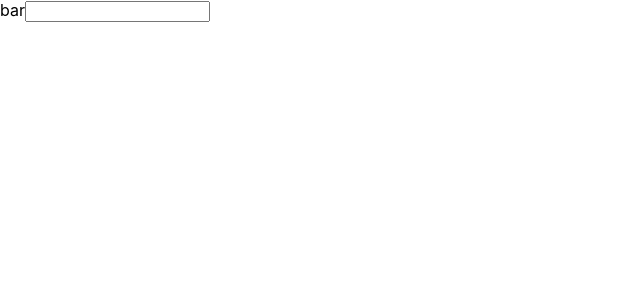
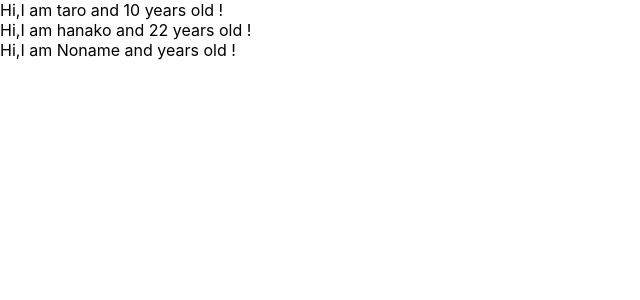
Before and after one commit to wdaitiw/udemy-react-redux-crud-appilication, a React (Create React App) app: page / in a window 1280 px wide. Shown: the top 300 px of the page, without its empty margins (0-640 px from the left). Built offline with nearby package versions, Linux system fonts and the light colour scheme.

Commit message:
learn props of component

```diff
--- a/src/App.js
+++ b/src/App.js
@@ -1,17 +1,47 @@
 import React from 'react';
 
 
-function App() {
-  const dom = "Yo"
+// function App() {
+//   const dom = "Yo"
+//   return (
+//     <React.Fragment>
+//       <div>
+//         <label htmlFor="bar">bar</label>
+//         <input type="text" onChange={() => { console.log("daichi") }}></input>
+//       </div>
+
+//     </React.Fragment >
+//   );
+// }
+
+const App = () => {
+
+  const profiles = [
+    { name: "taro", age: 10 },
+    { name: "hanako", age: 22 },
+    { name: "Noname" }
+  ]
   return (
-    <React.Fragment>
-      <div>
-        <label htmlFor="bar">bar</label>
-        <input type="text" onChange={() => { console.log("daichi") }}></input>
-      </div>
-
-    </React.Fragment >
-  );
+    <div>
+      {
+        profiles.map((profiles, index) => {
+          return <User name={profiles.name} age={profiles.age} key={index} />
+        })
+      }
+    </div>
+  )
 }
 
+const User = (props) => {
+  return (
+    <div>
+      Hi,I am {props.name} and {props.age} years old !
+    </div>
+  )
+}
+
+// User.defaultProps = {
+//   age: 1
+// }
+
 export default App;
```
